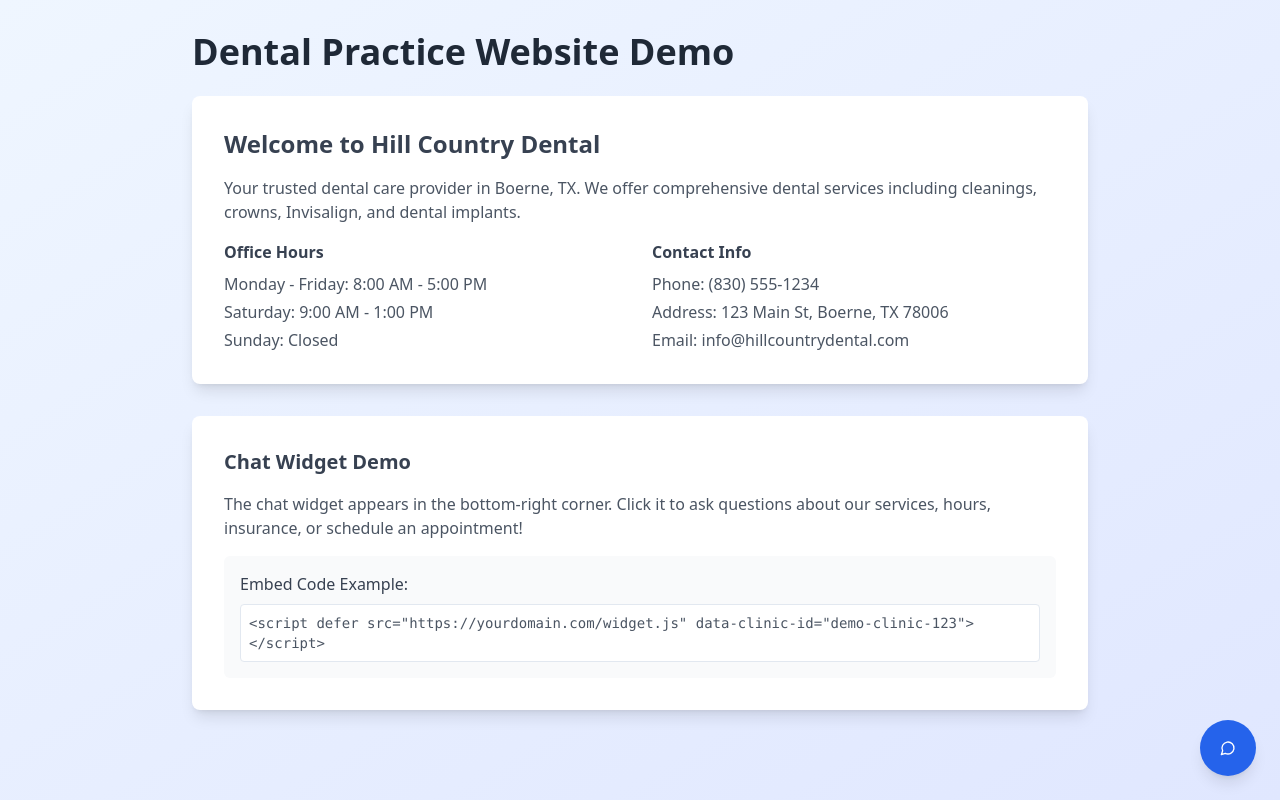
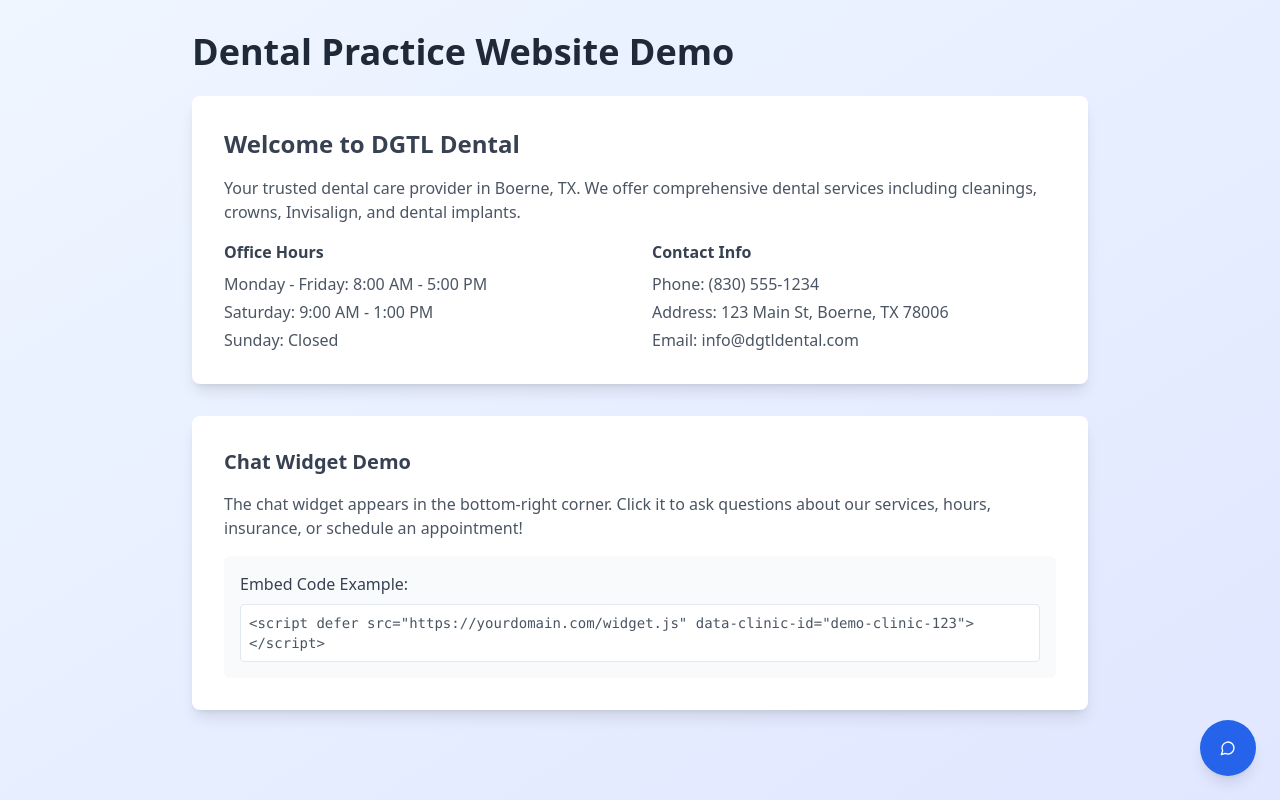
Before and after one commit to briantraudt/dgtldental, a React (Vite) app: page / in a window 1280 px wide. Built offline with nearby package versions, Linux system fonts and the light colour scheme.

Commit message:
Rename project to DGTL Dental
Update all references to the new name.

```diff
--- a/src/hooks/useChatMessages.tsx
+++ b/src/hooks/useChatMessages.tsx
@@ -24,7 +24,7 @@ interface ClinicConfig {
 const CLINIC_CONFIGS: Record<string, ClinicConfig> = {
   'demo-clinic-123': {
     id: 'demo-clinic-123',
-    name: 'Hill Country Dental',
+    name: 'DGTL Dental',
     address: '123 Main St, Boerne, TX 78006',
     phone: '(830) 555-1234',
     hours: 'Mon–Fri 8am–5pm, Sat 9am–1pm, Closed Sunday',
--- a/src/pages/Index.tsx
+++ b/src/pages/Index.tsx
@@ -19,7 +19,7 @@ const Index = () => {
 
         <div className="bg-white rounded-lg shadow-lg p-8 mb-8">
           <h2 className="text-2xl font-semibold text-gray-700 mb-4">
-            Welcome to Hill Country Dental
+            Welcome to DGTL Dental
           </h2>
           <p className="text-gray-600 mb-4">
             Your trusted dental care provider in Boerne, TX. We offer comprehensive
@@ -41,7 +41,7 @@ const Index = () => {
               <ul className="text-gray-600 space-y-1">
                 <li>Phone: (830) 555-1234</li>
                 <li>Address: 123 Main St, Boerne, TX 78006</li>
-                <li>Email: info@hillcountrydental.com</li>
+                <li>Email: info@dgtldental.com</li>
               </ul>
             </div>
           </div>
```
